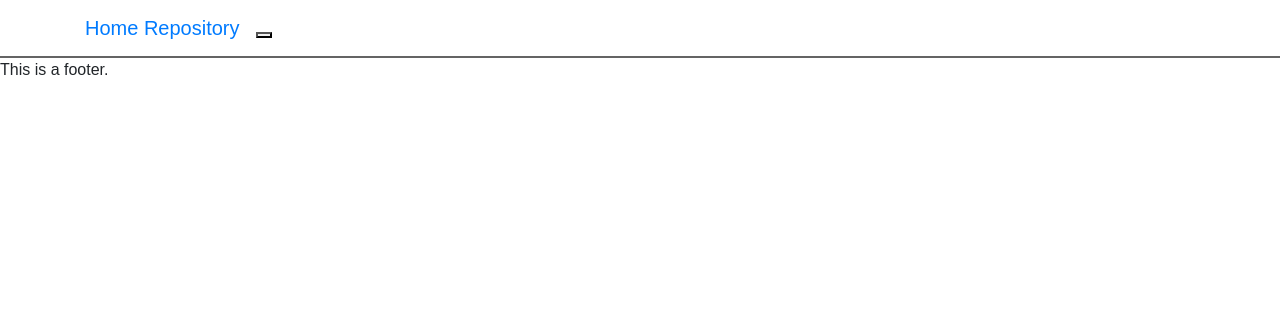
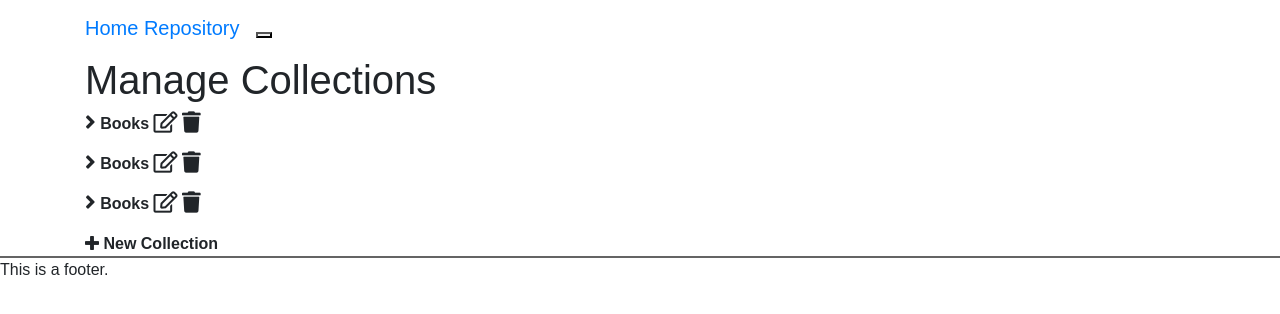
Before and after one commit to rorasa/homerepository, a React (Create React App) app in the folder client/: page /client/admin/collection in a window 1280 px wide. Shown: the top 314 px of the page. Built offline with nearby package versions, Linux system fonts and the light colour scheme.

Commit message:
Add AdminCollection page

```diff
--- a/client/src/App.js
+++ b/client/src/App.js
@@ -10,6 +10,7 @@ import Directory from './Directory';
 import Entry from './Entry';
 import Sidebar from './Sidebar';
 import AdminMain from './admin/AdminMain';
+import AdminCollection from './admin/AdminCollection';
 import Footer from './Footer';
 
 class App extends Component {
@@ -27,6 +28,7 @@ class App extends Component {
             <Route path="/client/directory/:collectionName" component={Collection}/>
             <Route path="/client/entry/:entryId" component={Entry}/>
             <Route exact path="/client/admin" component={AdminMain}/>
+            <Route exact path="/client/admin/collection" component={AdminCollection}/>
           </div>
         </Router>
 
--- /dev/null
+++ b/client/src/admin/AdminCollection.js
@@ -0,0 +1,80 @@
+import React, { Component } from 'react';
+import '../css/fontawesome-all.css';
+
+class AdminCollection extends Component {
+
+  constructor(props){
+    super(props);
+  }
+
+  render(){
+    return(
+      <div>
+        <h1>Manage Collections</h1>
+
+        <AdminCollectionItem/>
+        <AdminCollectionItem/>
+        <AdminCollectionItem/>
+
+        <i className="fas fa-plus"></i>&nbsp;
+        <strong>New Collection</strong>
+
+      </div>
+    );
+  }
+}
+
+class AdminCollectionItem extends Component {
+  constructor(props){
+    super(props);
+    this.state = {
+      toggleCategory: false
+    };
+
+    this.toggleCategory = this.toggleCategory.bind(this);
+  }
+
+  toggleCategory(){
+    this.setState(prevState => ({
+      toggleCategory: !prevState.toggleCategory
+    }));
+  }
+
+  render(){
+    const showCollapse = this.state.toggleCategory?"collapse.show":"collapse";
+    const collapseArrow = this.state.toggleCategory?"fas fa-angle-down fa-lg":"fas fa-angle-right fa-lg";
+
+    return(
+      <div>
+        <p>
+          <a onClick={this.toggleCategory}>
+            <i className={collapseArrow}></i>&nbsp;
+            <strong>Books</strong>
+          </a>&nbsp;
+          <i className="far fa-edit fa-lg"></i>&nbsp;
+          <i className="fas fa-trash fa-lg"></i>
+        </p>
+        <div className={showCollapse} id="entry1">
+          <ul>
+            <li>
+              Fictions &nbsp;
+              <i className="far fa-edit"></i>&nbsp;
+              <i className="fas fa-trash"></i>
+            </li>
+            <li>
+              Non-fictions &nbsp;
+              <i className="far fa-edit"></i>&nbsp;
+              <i className="fas fa-trash"></i>
+            </li>
+            <li>
+              <i className="fas fa-plus fa-sm"></i>&nbsp;
+              New Category
+            </li>
+          </ul>
+        </div>
+      </div>
+    );
+  }
+}
+
+export default AdminCollection;
--- a/client/src/admin/AdminMain.js
+++ b/client/src/admin/AdminMain.js
@@ -6,13 +6,13 @@ class AdminMain extends Component {
       <div>
         <h1>Admin Panel</h1>
 
-        <h2>Manage Collections</h2>
+        <h2><a href="/client/admin/collection">Manage Collections</a></h2>
         <p>Create, manage, and change collecitons and their categories.</p>
 
-        <h2>Manage Storage</h2>
+        <h2><a href="/client/admin/storage">Manage Storage</a></h2>
         <p>Manage storage locations and devices.</p>
 
-        <h2>Manage Users</h2>
+        <h2><a href="/client/admin/user">Manage Users</a></h2>
         <p>Create, manage, and edit user accounts.</p>
 
       </div>
```
